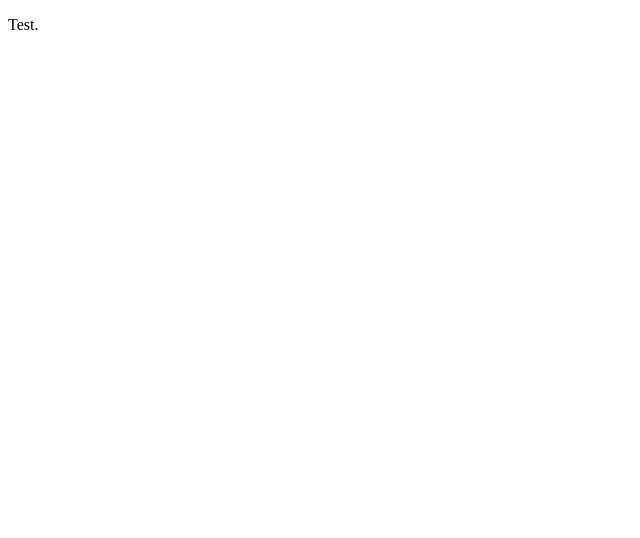
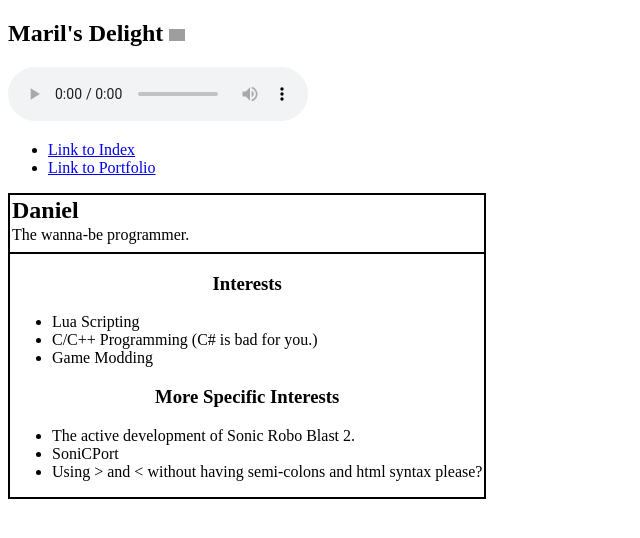
Before and after one commit to supeki/supeki.github.io, a plain HTML site: page index.html in a window 1280 px wide. Shown: the whole page, without its empty margins (0-640 px from the left). Drawn offline with Linux system fonts and the light colour scheme; grey boxes are pictures that could not be loaded.

Commit message:
Added to my index.html.

```diff
--- a/index.html
+++ b/index.html
@@ -1,10 +1,50 @@
 <!DOCTYPE HTML>
 <html>
   <head>
-    <title>Test</title>
+    <title> Title of Site </title>
   </head>
 
   <body>
-    <p>Test.</p>
+    <!-- Visible HTML elements GO HERE -->
+    <div>
+      <nav>
+        <h1>Maril's Delight <img style="max-width: 16px; max-height: 16px;"
+          src="https://upload.wikimedia.org/wikipedia/commons/1/19/C_Logo.png"></h1>
+        <audio controls autoplay loop
+        <source src="https://archive.org/download/unnamed_20211126/01%20Fortune%27s%20Delight.mp3" />
+      </audio>
+        <ul>
+          <li>
+            <a href="index.html">Link to Index</a>
+          </li>
+          <li>
+            <a href="portfolio.html">Link to Portfolio</a>
+          </li>
+        </ul>
+      </nav>
+      <main>
+        <!--Content Section-->
+        <div style="border: 2px solid; width: fit-content;">
+          <h2 style="margin: 2px;">Daniel</h2>
+          <p style="margin: 2px;">The wanna-be programmer.</p>
+          <hr style="border: 1px black solid;">
+          <!--Interests Section-->
+          <div style="margin: 2px;" />
+            <h3 style="text-align: center;">Interests</h3>
+            <ul>
+              <li>Lua Scripting</li>
+              <li>C/C++ Programming (C# is bad for you.)</li>
+              <li>Game Modding</li>
+            </ul>
+            <h3 style="text-align: center;">More Specific Interests</h3>
+            <ul>
+              <li>The active development of Sonic Robo Blast 2.</li>
+              <li>SoniCPort</li>
+              <li>Using &gt; and &lt; without having semi-colons and html syntax please?</li>
+            </ul>
+          </div>
+        </div>
+      </main>
+    </div>
   </body>
 </html>
```
